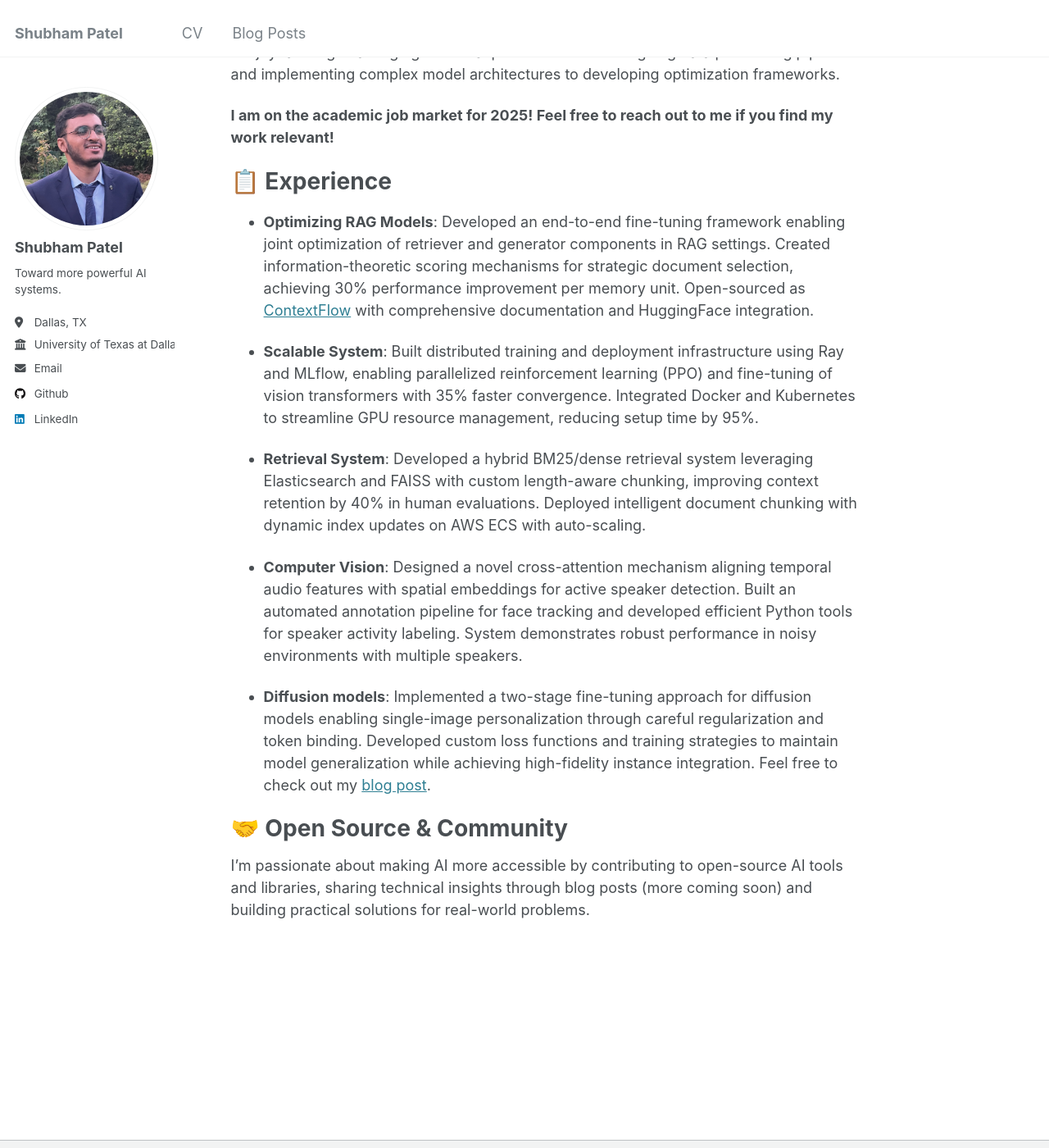
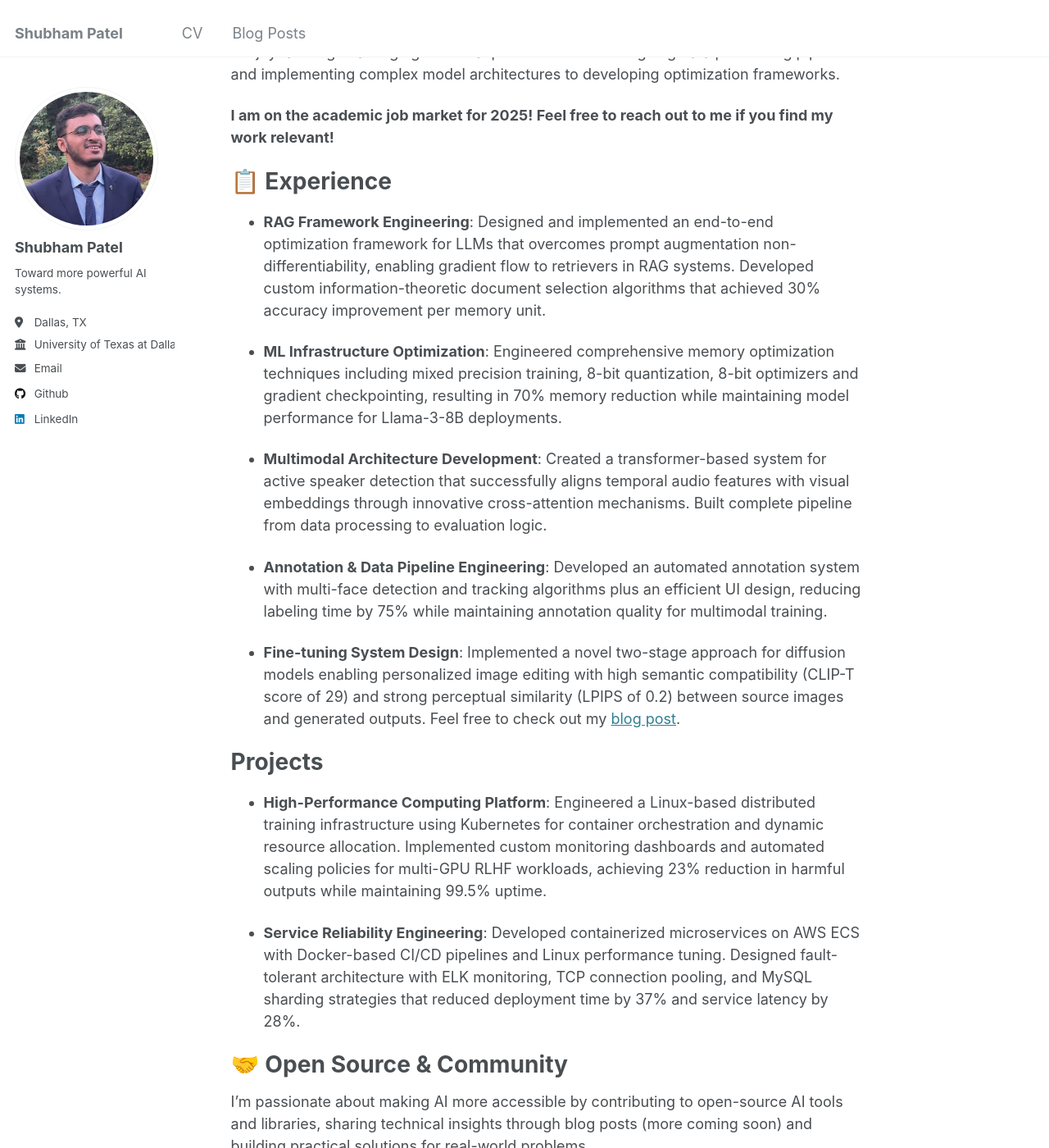
Before and after one commit to shubhampatel77/shubhampatel77.github.io, a Jekyll site: the page built from _pages/about.md, in a window 1280 px wide and 1400 px high, scrolled down 415 px. Shown: the whole window at 82% size. Built offline with Jekyll 4.4.1, drawn with Linux system fonts in a browser that asks for light colours.

Commit message:
update resume may 2025

```diff
--- a/_pages/about.md
+++ b/_pages/about.md
@@ -18,15 +18,21 @@ I enjoy tackling challenging technical problems - from designing data processing
 
 # 📋 Experience
 
-- **Optimizing RAG Models**: Developed an end-to-end fine-tuning framework enabling joint optimization of retriever and generator components in RAG settings. Created information-theoretic scoring mechanisms for strategic document selection, achieving 30% performance improvement per memory unit. Open-sourced as [ContextFlow](https://github.com/shubhampatel77/contextflow){:target="_blank"}  with comprehensive documentation and HuggingFace integration.
+- **RAG Framework Engineering**: Designed and implemented an end-to-end optimization framework for LLMs that overcomes prompt augmentation non-differentiability, enabling gradient flow to retrievers in RAG systems. Developed custom information-theoretic document selection algorithms that achieved 30% accuracy improvement per memory unit.
 
-- **Scalable System**: Built distributed training and deployment infrastructure using Ray and MLflow, enabling parallelized reinforcement learning (PPO) and fine-tuning of vision transformers with 35% faster convergence. Integrated Docker and Kubernetes to streamline GPU resource management, reducing setup time by 95%.
+- **ML Infrastructure Optimization**: Engineered comprehensive memory optimization techniques including mixed precision training, 8-bit quantization, 8-bit optimizers and gradient checkpointing, resulting in 70% memory reduction while maintaining model performance for Llama-3-8B deployments.
 
-- **Retrieval System**: Developed a hybrid BM25/dense retrieval system leveraging Elasticsearch and FAISS with custom length-aware chunking, improving context retention by 40% in human evaluations. Deployed intelligent document chunking with dynamic index updates on AWS ECS with auto-scaling.
+- **Multimodal Architecture Development**: Created a transformer-based system for active speaker detection that successfully aligns temporal audio features with visual embeddings through innovative cross-attention mechanisms. Built complete pipeline from data processing to evaluation logic.
 
-- **Computer Vision**: Designed a novel cross-attention mechanism aligning temporal audio features with spatial embeddings for active speaker detection. Built an automated annotation pipeline for face tracking and developed efficient Python tools for speaker activity labeling. System demonstrates robust performance in noisy environments with multiple speakers.
+- **Annotation & Data Pipeline Engineering**: Developed an automated annotation system with multi-face detection and tracking algorithms plus an efficient UI design, reducing labeling time by 75% while maintaining annotation quality for multimodal training.
 
-- **Diffusion models**: Implemented a two-stage fine-tuning approach for diffusion models enabling single-image personalization through careful regularization and token binding. Developed custom loss functions and training strategies to maintain model generalization while achieving high-fidelity instance integration. Feel free to check out my [blog post](/posts/2024/07/blog-post-1/).
+- **Fine-tuning System Design**: Implemented a novel two-stage approach for diffusion models enabling personalized image editing with high semantic compatibility (CLIP-T score of 29) and strong perceptual similarity (LPIPS of 0.2) between source images and generated outputs. Feel free to check out my [blog post](/posts/2024/07/blog-post-1/).
+
+# Projects
+
+- **High-Performance Computing Platform**: Engineered a Linux-based distributed training infrastructure using Kubernetes for container orchestration and dynamic resource allocation. Implemented custom monitoring dashboards and automated scaling policies for multi-GPU RLHF workloads, achieving 23% reduction in harmful outputs while maintaining 99.5% uptime.
+
+- **Service Reliability Engineering**: Developed containerized microservices on AWS ECS with Docker-based CI/CD pipelines and Linux performance tuning. Designed fault-tolerant architecture with ELK monitoring, TCP connection pooling, and MySQL sharding strategies that reduced deployment time by 37% and service latency by 28%.
 
 
 # 🤝 Open Source & Community
```
Also changed, not shown: 3 other files.
